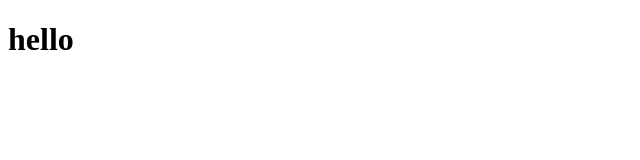
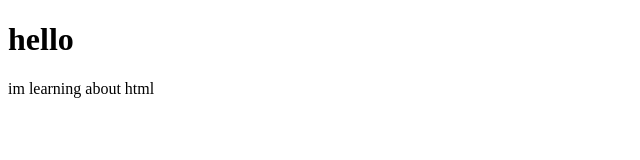
Before and after one commit to mbatha-17/new-website, a plain HTML site: page index.html in a window 1280 px wide. Shown: the whole page, without its empty margins (0-640 px from the left). Drawn offline with Linux system fonts and the light colour scheme.

Commit message:
added paragraph

```diff
--- a/index.html
+++ b/index.html
@@ -7,5 +7,6 @@
 </head>
 <body>
     <h1>hello</h1>
+    <p>im learning about html</p>
 </body>
 </html>
```
